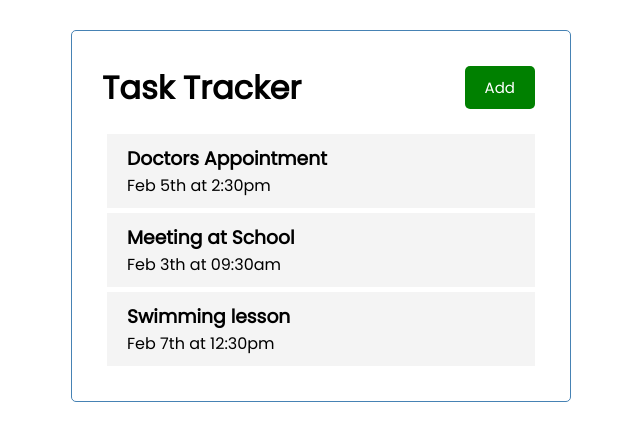
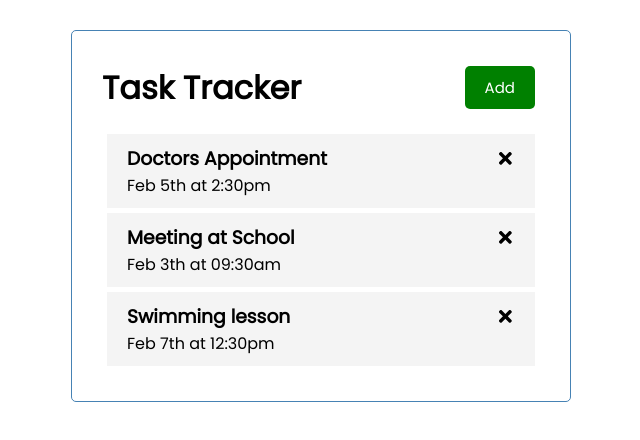
Before and after one commit to BenjaminNeustadt/React-JS-crash-course, a React (Create React App) app: page / in a window 1280 px wide. Shown: the top 440 px of the page, without its empty margins (319-959 px from the left). Built offline with nearby package versions, Linux system fonts and the light colour scheme.

Commit message:
Installed: FaTimes pass it into const Task
* restarted server

```diff
--- a/src/components/Task.js
+++ b/src/components/Task.js
@@ -3,7 +3,7 @@ import { FaTimes } from 'react-icons/fa'
 const Task = ({task}) => {
   return (
     <div className="task">
-      <h3>{task.text}</h3>
+      <h3>{task.text} <FaTimes /></h3>
       <p>{task.day}</p>
     </div>
   )
```
